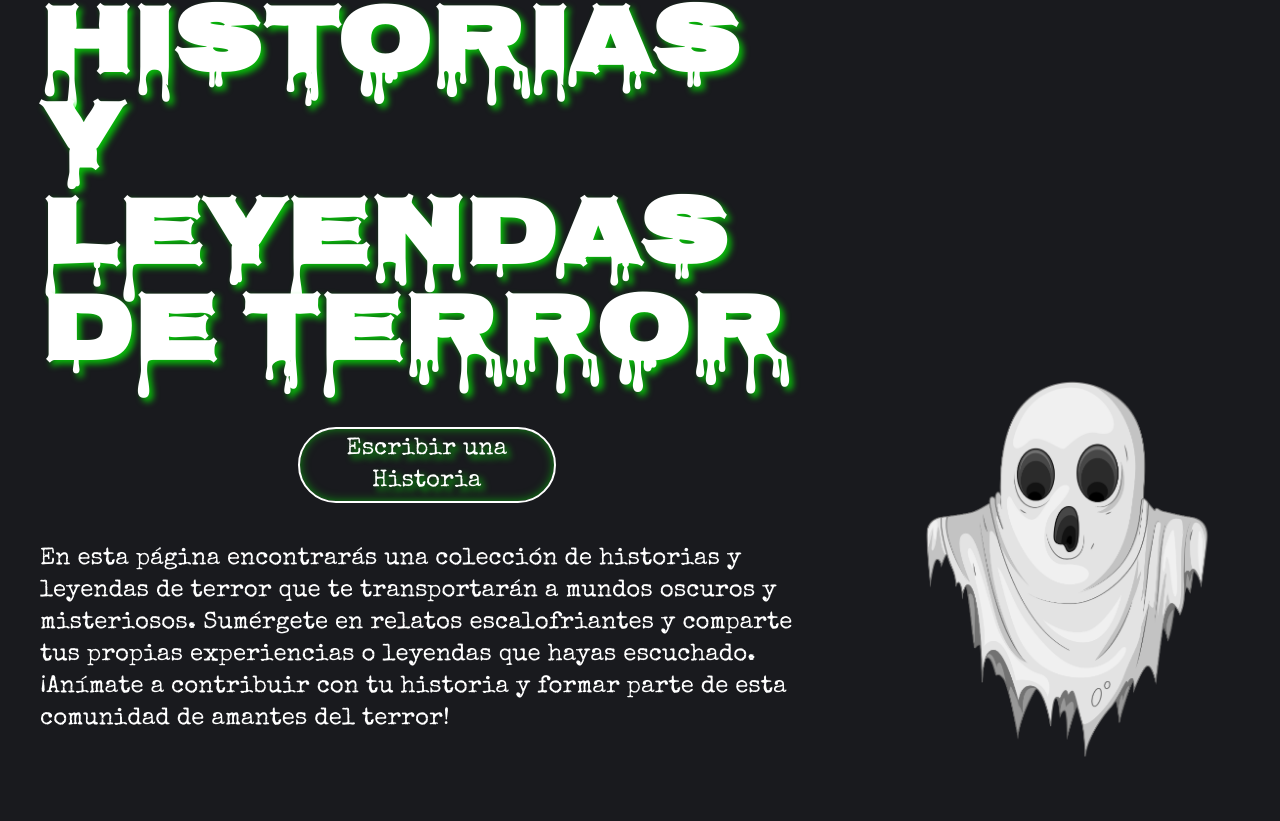
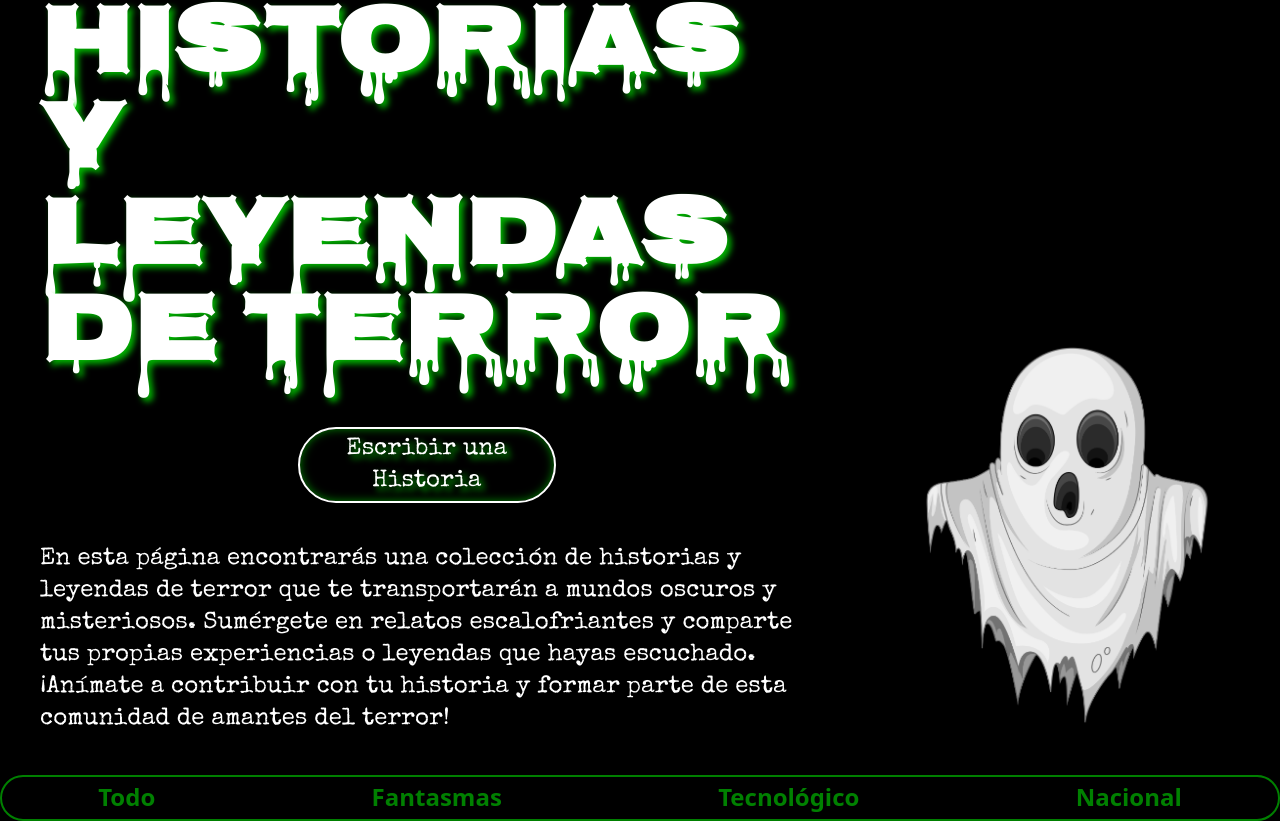
Before and after one commit to bautistalexander/frontend-404-ctrldev, a React (Vite) app: page / in a window 1280 px wide. Shown: the part 145-966 px from the top of the page. Before the commit the page ends 920 px from the top, so only its background shows below. Built offline with nearby package versions, Linux system fonts and the light colour scheme.

Commit message:
Se realizó el diseño del menu de categorias

```diff
--- a/src/App.tsx
+++ b/src/App.tsx
@@ -6,6 +6,7 @@ import { Hero } from './components/Hero';
 import '@fontsource/creepster';
 import "@fontsource/special-elite";
 import "@fontsource/nosifer";
+import { CategoriasMenu } from './components/CategoriasMenu';
 
 function App() {
   const [color, setColor] = useState<number>(2);
@@ -14,6 +15,7 @@ function App() {
     <>
       <Navbar color={color} setColor={setColor} />
       <Hero color={color} setColor={setColor} />
+      <CategoriasMenu color={color} />
     </>
   )
 }
--- /dev/null
+++ b/src/components/Categoria.tsx
@@ -0,0 +1,18 @@
+import React from 'react';
+import { AiFillBug } from "react-icons/ai";
+
+interface Color {
+  color: number;
+  text: string;
+}
+
+export const Categoria: React.FC<Color> = ({ color, text }) => {
+  return (
+    <div className={`relative flex justify-center group ${color === 1 ? "text-color1" : color === 2 ? "text-color2" : "text-color3"}`}>
+      <AiFillBug className="text-2xl text-color0 absolute bottom-9 opacity-0 transform -translate-y-7 transition-all duration-1000 group-hover:translate-y-0 group-hover:opacity-100" />
+      <a href="#" className={`text-xl md:text-2xl px-3 py-1 h-full font-bold  border-2 border-t-0 border-colorBackground hover:shadow-colorBoxShadow4 ${color === 1 ? "hover:border-color1" : color === 2 ? "hover:border-color2" : "hover:border-color3"}`}>
+        {text}
+      </a>
+    </div>
+  )
+}
--- /dev/null
+++ b/src/components/CategoriasMenu.tsx
@@ -0,0 +1,17 @@
+import React from 'react';
+import { Categoria } from './Categoria';
+
+interface Color {
+  color: number;
+}
+
+export const CategoriasMenu: React.FC<Color> = ({ color }) => {
+  return (
+    <div className={`flex flex-wrap flex-row justify-around gap-6 border-2 rounded-xl md:rounded-3xl ${color === 1 ? "border-color1" : color === 2 ? "border-color2" : "border-color3"}`}>
+      <Categoria color={color} text={"Todo"}/>
+      <Categoria color={color} text={"Fantasmas"}/>
+      <Categoria color={color} text={"Tecnológico"}/>
+      <Categoria color={color} text={"Nacional"}/>
+    </div>
+  )
+}
--- a/src/index.css
+++ b/src/index.css
@@ -4,8 +4,13 @@
 
 @fontsource creepster;
 
+* {
+  box-sizing: border-box;
 
-body {
-  background: #191a1e;
-  color: #fff;
 }
+
+@layer base {
+  body {
+    @apply bg-colorBackground text-color0;
+  }
+}
--- a/tailwind.config.js
+++ b/tailwind.config.js
@@ -8,18 +8,22 @@ export default {
         colorBoxShadow1: 'inset 0px 0px 10px rgba(255, 0, 0, 0.5)',
         colorBoxShadow2: 'inset 0px 0px 10px rgba(0, 255, 0, 0.5)',
         colorBoxShadow3: 'inset 0px 0px 10px rgba(0, 0, 255, 0.5)',
+        colorBoxShadow4: 'inset 0px 0px 10px rgba(255, 255, 255, 0.5)',
       },
       textShadow: {
         colorShadow1: '4px 4px 6px rgba(255, 0, 0, 0.7)',
         colorShadow2: '4px 4px 6px rgba(0, 255, 0, 0.7)',
         colorShadow3: '4px 4px 6px rgba(0, 0, 255, 0.7)',
 
+        colorShadow4: '4px 4px 6px rgba(255, 255, 255, 0.7)',
+
       },
       colors: {
         color0: "white",
         color1: "red",
         color2: "green",
-        color3: "blue"
+        color3: "blue",
+        colorBackground: "black"
       },
       fontFamily: {
         creepster: ['Creepster'],
```
